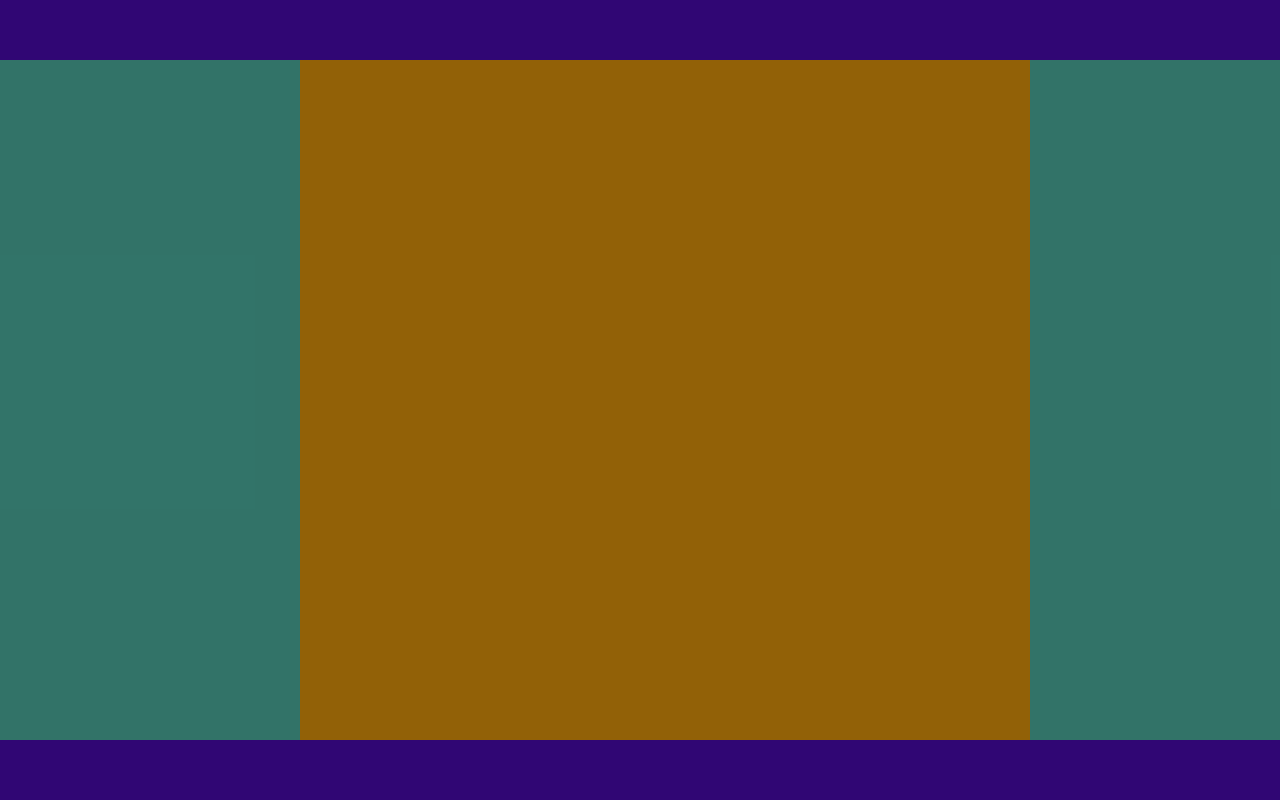
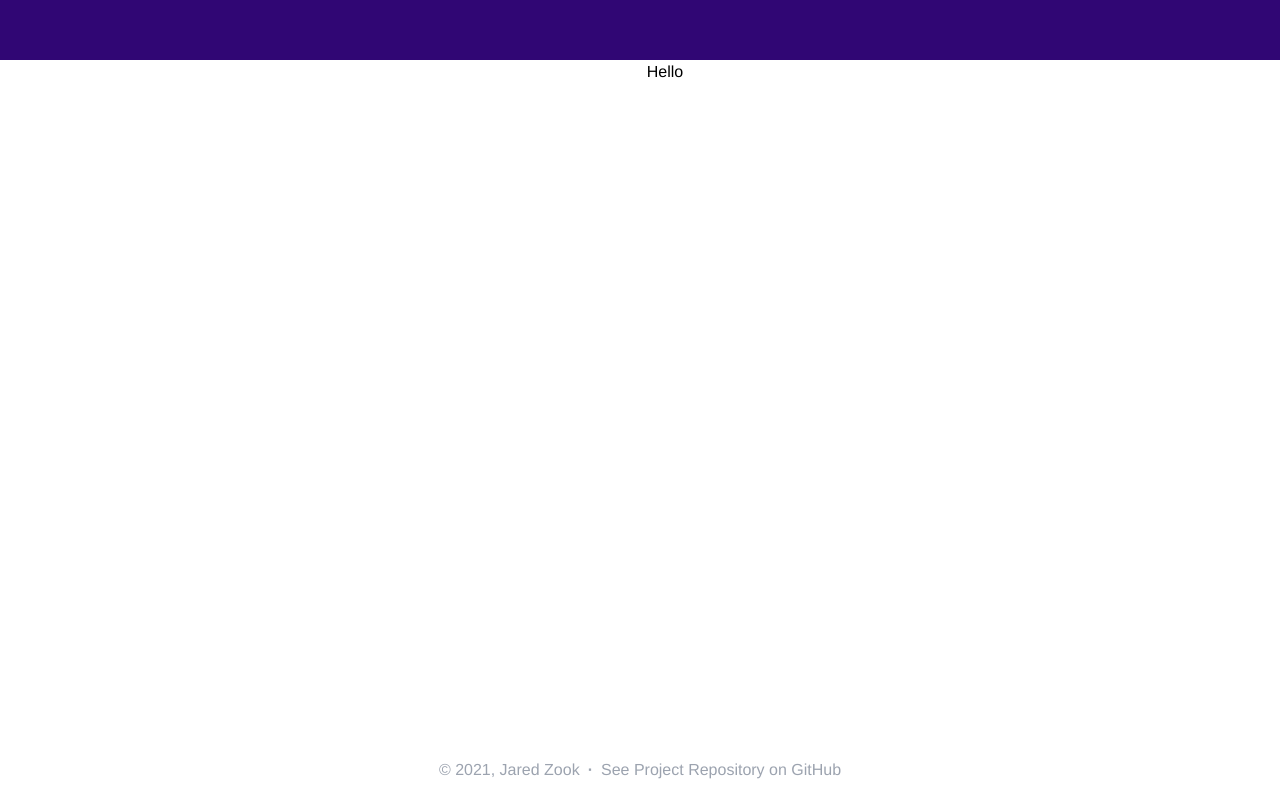
Before and after one commit to jtzook/generate-resume, a Vue app: page / in a window 1280 px wide. Built offline with nearby package versions, Linux system fonts and the light colour scheme.

Commit message:
add footer component to layout

```diff
--- a/src/App.vue
+++ b/src/App.vue
@@ -1,13 +1,17 @@
 <script setup lang="ts">
+import Footer from './components/Footer.vue'
+
 </script>
 
 <template>
   <div class="layout">
     <div class="navbar"></div>
     <div class="sidebar-a"></div>
-    <div class="page"></div>
+    <div class="page">
+      Hello
+    </div>
     <div class="sidebar-b"></div>
-    <div class="footer"></div>
+    <Footer />
   </div>
 </template>
 
@@ -41,14 +45,12 @@
   grid-column-end: page-content;
   grid-row-start: body;
   grid-row-end: footer;
-  background-color: rgba(10, 88, 75, 0.836);
 }
 
 .page {
   grid-column-start: page-content;
   grid-row-start: body;
   grid-row-end: footer;
-  background-color: rgb(146, 97, 7);
 }
 
 .sidebar-b {
@@ -56,13 +58,11 @@
   grid-column-end: end;
   grid-row-start: body;
   grid-row-end: footer;
-  background-color: rgba(10, 88, 75, 0.836);
 }
 
 .footer {
   grid-column-start: sidebar-left;
   grid-column-end: end;
   grid-row-start: footer;
-  background-color: rgb(48, 6, 116);
 }
 </style>
--- a/src/assets/tailwind.css
+++ b/src/assets/tailwind.css
@@ -4,10 +4,14 @@
 
 @layer base {
   h1 {
-      @apply text-3xl;
-      @apply font-bold;
+    @apply text-3xl;
+    @apply font-bold;
   }
   h2 {
-      @apply text-2xl;
+    @apply text-2xl;
+  }
+  a {
+    @apply text-blue-400;
+    @apply hover:text-blue-800;
   }
 }
--- a/src/components/Footer.vue
+++ b/src/components/Footer.vue
@@ -1,30 +1,20 @@
+<script setup lang="ts">
+const footerClasses = [
+  'footer',
+  'flex justify-center items-center',
+  'flex-col-reverse sm:flex-row',
+  'text-gray-400',
+];
+</script>
+
 <template>
-  <div :class="tailwindClasses">
+  <div :class="footerClasses">
     <span class="mr-0 sm:mr-2">© 2021, Jared Zook</span>
     <span class="mr-2 font-black hidden sm:inline">&#183;</span>
     <a
-      class="text-blue-400 hover:text-blue-800"
       target="_blank"
       href="https://github.com/jtzook/reactive-resume"
       >See Project Repository on GitHub</a
     >
   </div>
 </template>
-
-<script lang="ts>
-export default {
-  setup() {
-    return {
-      tailwindClasses: [
-        "flex flex-shrink-0 justify-center items-center",
-        "flex-col-reverse sm:flex-row",
-        "text-gray-400",
-        "py-2",
-      ],
-    };
-  },
-};
-</script>
-
-<style>
-</style>
```
